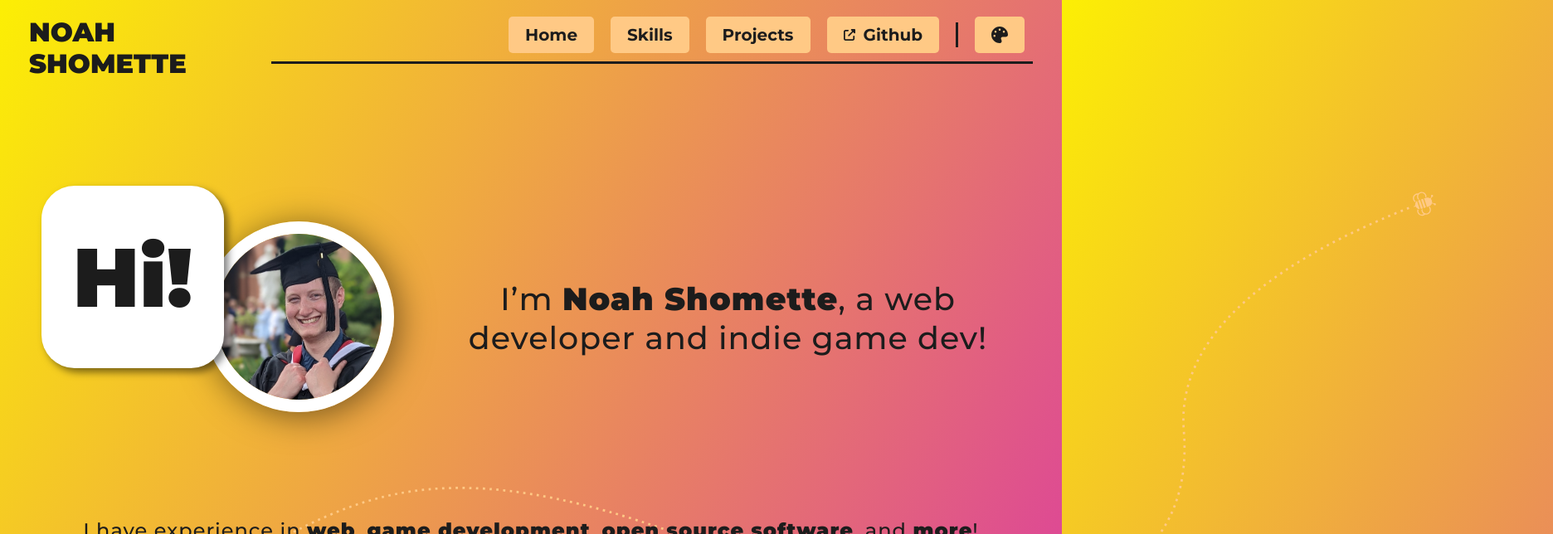
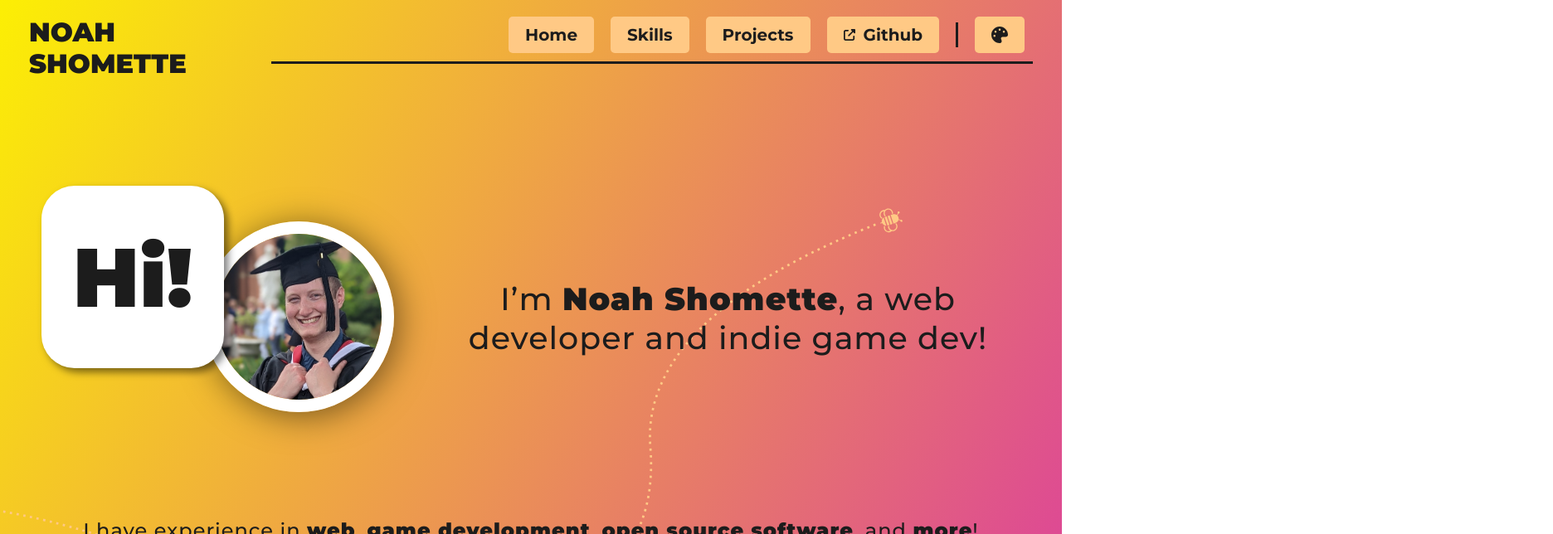
Before and after one commit to NoahShomette/NoahShometteWebsite, a React (Create React App) app: page / in a window 1280 px wide. Shown: the top 644 px of the page at 83% size, 1872 px wide, since content can reach past the window. Built offline with nearby package versions, Linux system fonts and the light colour scheme; the HTML template or start-up script is replaced by a standard one.

Commit message:
fixed bee background

```diff
--- a/src/pages/Layout.module.css
+++ b/src/pages/Layout.module.css
@@ -1,5 +1,13 @@
+.beeHolder {
+    position: absolute;
+    width: 100%;
+    height: 97%;
+    z-index: -100;
+    overflow: clip;
+}
+
 .bee {
-    top: 0px;
+    right: 380px;
     position: absolute;
     height: 600px;
     color: var(--color-main-alt);
@@ -7,3 +15,9 @@
     overflow: hidden;
     z-index: -100;
 }
+
+@media screen and (min-width: 800px) {
+    .bee {
+        right: 500px;
+    }
+}
--- a/src/pages/Layout.tsx
+++ b/src/pages/Layout.tsx
@@ -6,35 +6,13 @@ import styles from "./Layout.module.css";
 import {ButtonSize} from "../utils/options";
 
 const Layout = () => {
-    const [leftPixels, setLeftPixels] = useState(300);
-
-    useEffect(() => {
-        window.addEventListener("resize", function handleWindowResize() {
-            if (window.innerWidth > 800) {
-                setLeftPixels((leftPixels + window.innerWidth) - 2000);
-            } else {
-                setLeftPixels((leftPixels + 200 + window.innerWidth) - 2000);
-            }
-        });
-        return () => window.removeEventListener("resize", function handleWindowResize() {
-            setLeftPixels((leftPixels + window.innerWidth) - 2000);
-        });
-    }, []);
-
-    useEffect(() => {
-        let bee = document.getElementsByClassName(styles.bee)[0];
-
-        if (bee instanceof HTMLElement) {
-            console.log(leftPixels);
-            bee.style.left = leftPixels + "px";
-        }
-    });
-
 
     return (
         <>
-            <div className={styles.bee}>
-                <BeeComponent/>
+            <div className={styles.beeHolder}>
+                <div className={styles.bee}>
+                    <BeeComponent/>
+                </div>
             </div>
             <Navbar/>
             <Outlet/>
```
Also changed, not shown: src/resources/bee_ts.tsx (line endings or trailing spaces).
